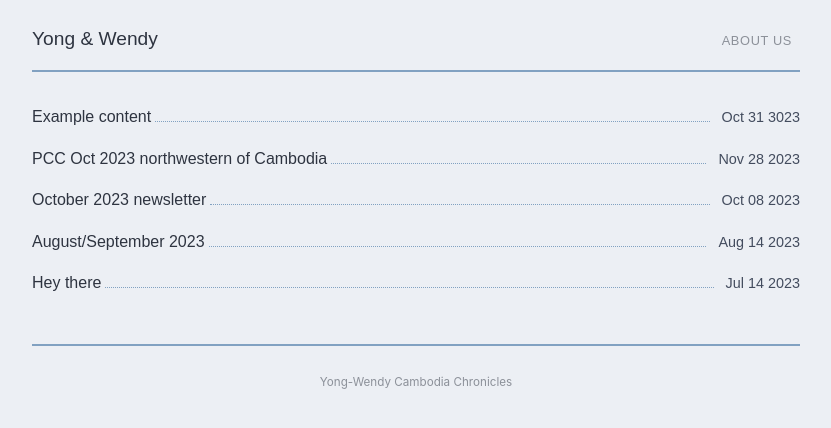
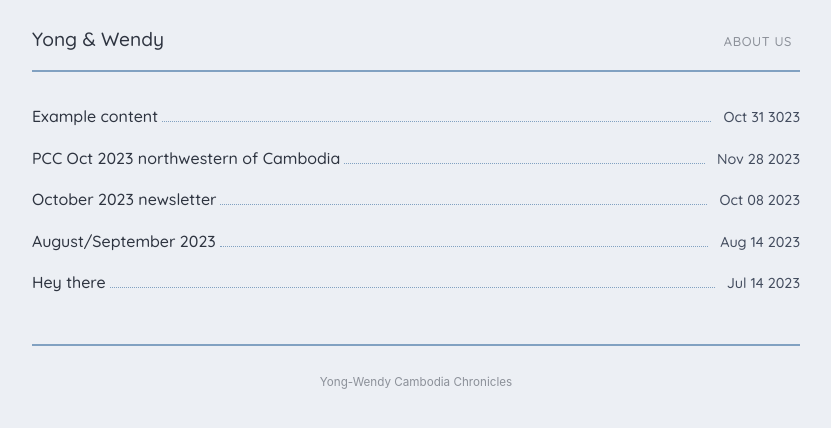
Before and after one commit to yong-lim/4lims, a Jekyll site: the page built from index.md, in a window 1280 px wide. Shown: the top 428 px of the page, without its empty margins (224-1055 px from the left). Built offline with Jekyll 4.4.1, drawn with Linux system fonts in a browser that asks for light colours; some web fonts are replaced.

Commit message:
Use Quicksand font for headers

```diff
--- a/_sass/_fonts.scss
+++ b/_sass/_fonts.scss
@@ -3,3 +3,4 @@ html { font-family: 'Inter', 'Helvetica', sans-serif; font-display: swap; }
 @supports (font-variation-settings: normal) {
   html { font-family: 'Inter var', 'Helvetica', sans-serif; }
 }
+@import url('https://fonts.googleapis.com/css2?family=DM+Mono:ital,wght@0,300;0,400;0,500;1,300;1,400;1,500&family=Quicksand:wght@300..700&display=swap');
--- a/assets/css/arctica.css
+++ b/assets/css/arctica.css
@@ -21,6 +21,8 @@ import url("https://fonts.googleapis.com/css2?family=Open+Sans:ital,wght@0,300;0
   --gutter: 1.5rem;
   --sans-font: "Inter var", sans-serif;
   --serif-font: "Inter", serif;
+  --header-font: "Quicksand", sans-serif;
+  --header-font-weight: 500;
   --code-font: "Source Code Pro", monospace;
   --body-bg: #eceff4;
   --body-color: #2e3440;
@@ -99,8 +101,8 @@ h3,
 h4,
 h5,
 h6 {
-  font-family: var(--sans-font);
-  font-weight: normal;
+  font-family: var(--header-font);
+  font-weight: var(--header-font-weight);
   color: var(--heading-color);
   margin-bottom: 0.5rem;
 }
```
